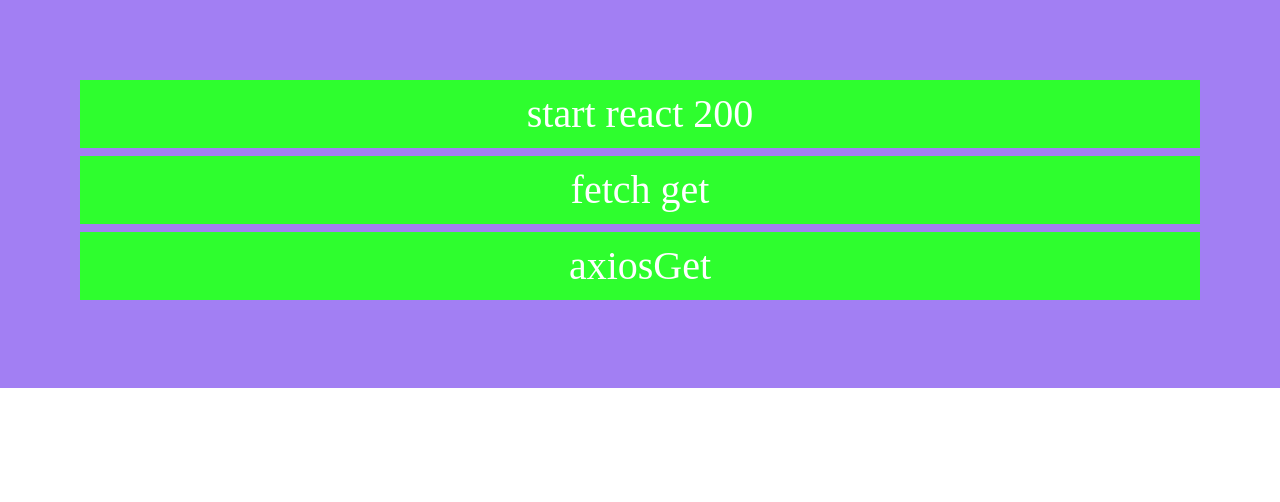
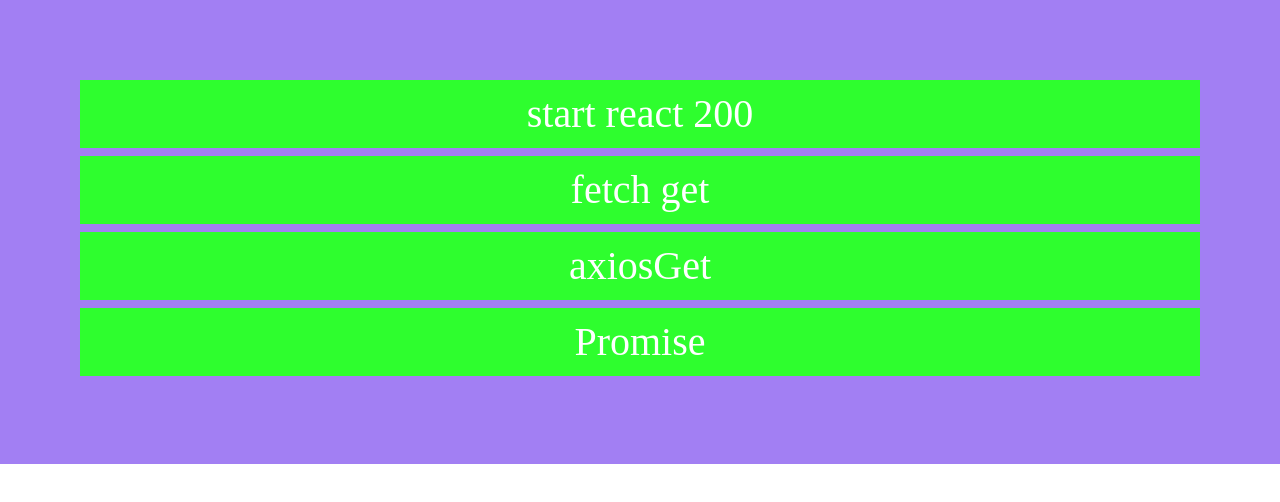
Before and after one commit to unow30/react200, a React (Create React App) app: page / in a window 1280 px wide. Shown: the top 502 px of the page. Built offline with nearby package versions, Linux system fonts and the light colour scheme; no server answers.

Commit message:
R065_Promise
R065_Promise test

22-05-25 09:16

```diff
--- a/src/App.js
+++ b/src/App.js
@@ -2,6 +2,7 @@
 import './App.css';
 import FetchGet from './list/R059_FetchGet';
 import AxiosGet from './list/R601_AxiosGet';
+import Promise from './list/R065_Promise';
 
 import 'bootstrap/dist/css/bootstrap.css';
 export default function App() {
@@ -10,6 +11,7 @@
 			<h1>start react 200</h1>
 			<FetchGet />
 			<AxiosGet />
+			<Promise/>
 		</div>
 	);
 }
--- /dev/null
+++ b/src/list/R065_Promise.js
@@ -0,0 +1,19 @@
+import React, {Component} from 'react';
+
+class R065_Promise extends Component {
+	componentDidMount() {
+		new Promise((resolve,reject)=>{
+			reject(Error("error info")); //거부함수 reject를 실행. 에러객체를 사용함
+		})
+			.then(res => console.log('then: '+res))// resolve함수가 실행 안되어 넘어간다. catch를 실행
+			.catch(res => console.log("catch :"+res))
+	}
+
+	render(){
+		return (
+			<h1>Promise</h1>
+		)
+	}
+}
+
+export default R065_Promise
```
Also changed, not shown: package.json (line endings or trailing spaces).
